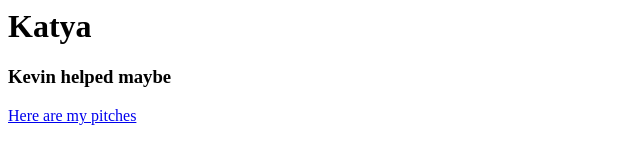
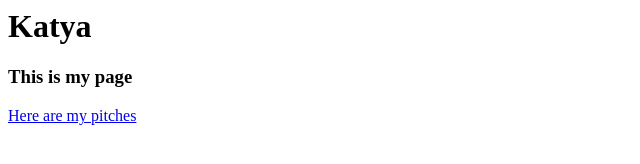
Before and after one commit to rknaidu01/katerynapa.github.io, a plain HTML site: page index.html in a window 1280 px wide. Shown: the full height of the page, 0-640 px from the left. Drawn offline with Linux system fonts and the light colour scheme.

Commit message:
Update index.html

```diff
--- a/index.html
+++ b/index.html
@@ -1,5 +1,5 @@
 <h1>Katya</h1>
 
-<h3>Kevin helped maybe</h3>
+<h3>This is my page</h3>
 
 <a href="pitches/index.html">Here are my pitches</a>
```
